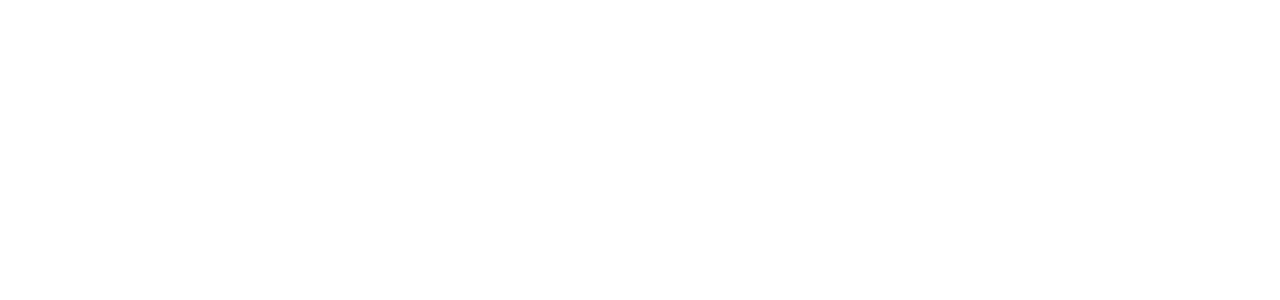
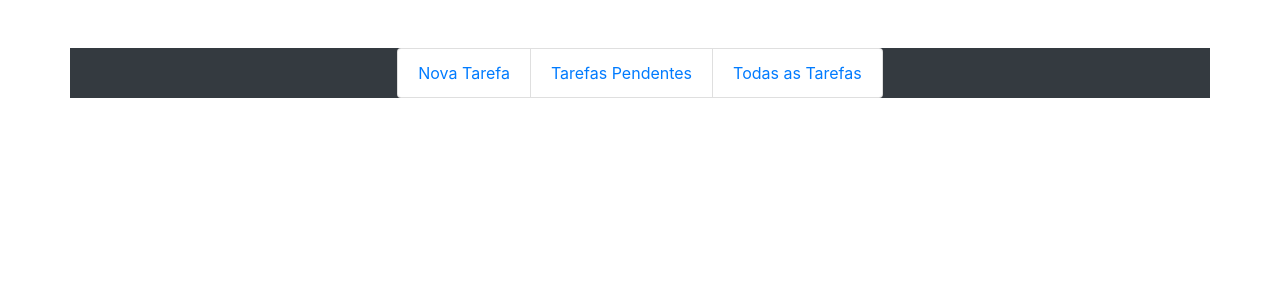
Before and after one commit to wellington-bonjardim/projeto_lista_tarefas, a PHP site: page / in a window 1280 px wide. Before the commit the part shown is empty. Shown: the top 300 px of the page. Run offline with PHP 8.4, Linux system fonts and the light colour scheme; some libraries are stand-ins or nearby versions.

Commit message:
Novo projeto - Replicando a lista de tarefas

```diff
--- a/index.php
+++ b/index.php
@@ -1,15 +1,40 @@
 <!doctype html>
 <html lang="pt-br">
   <head>
-    <title>Oficina</title>
+    <title>Lista de Tarefas</title>
     <!-- Required meta tags -->
     <meta charset="utf-8">
     <meta name="viewport" content="width=device-width, initial-scale=1, shrink-to-fit=no">
 
     <!-- Bootstrap CSS -->
     <link rel="stylesheet" href="https://stackpath.bootstrapcdn.com/bootstrap/4.3.1/css/bootstrap.min.css" integrity="sha384-ggOyR0iXCbMQv3Xipma34MD+dH/1fQ784/j6cY/iJTQUOhcWr7x9JvoRxT2MZw1T" crossorigin="anonymous">
+
+    <!-- FONT AWSEOME -->
+    <script src="https://kit.fontawesome.com/438b2365a2.js" crossorigin="anonymous"></script>
+
   </head>
   <body>
+                      <!--SERVIÇOS REALIZADOS-->
+    <div class="container app">
+      <div class="row">
+        <div class="col-md-12 menu d-flex justify-content-center bg-dark mt-5">
+
+          <ul class="list-group list-group-horizontal">
+            <li class="list-group-item">
+              <a href="#">Nova Tarefa</a>
+            </li>
+            <li class="list-group-item">
+              <a href="">Tarefas Pendentes</a>
+            </li>
+            <li class="list-group-item">
+              <a href="">Todas as Tarefas</a>
+            </li>
+          </ul>
+        </div>
+      </div>
+    </div>
+
+
 
     <!-- Optional JavaScript -->
     <!-- jQuery first, then Popper.js, then Bootstrap JS -->
```
